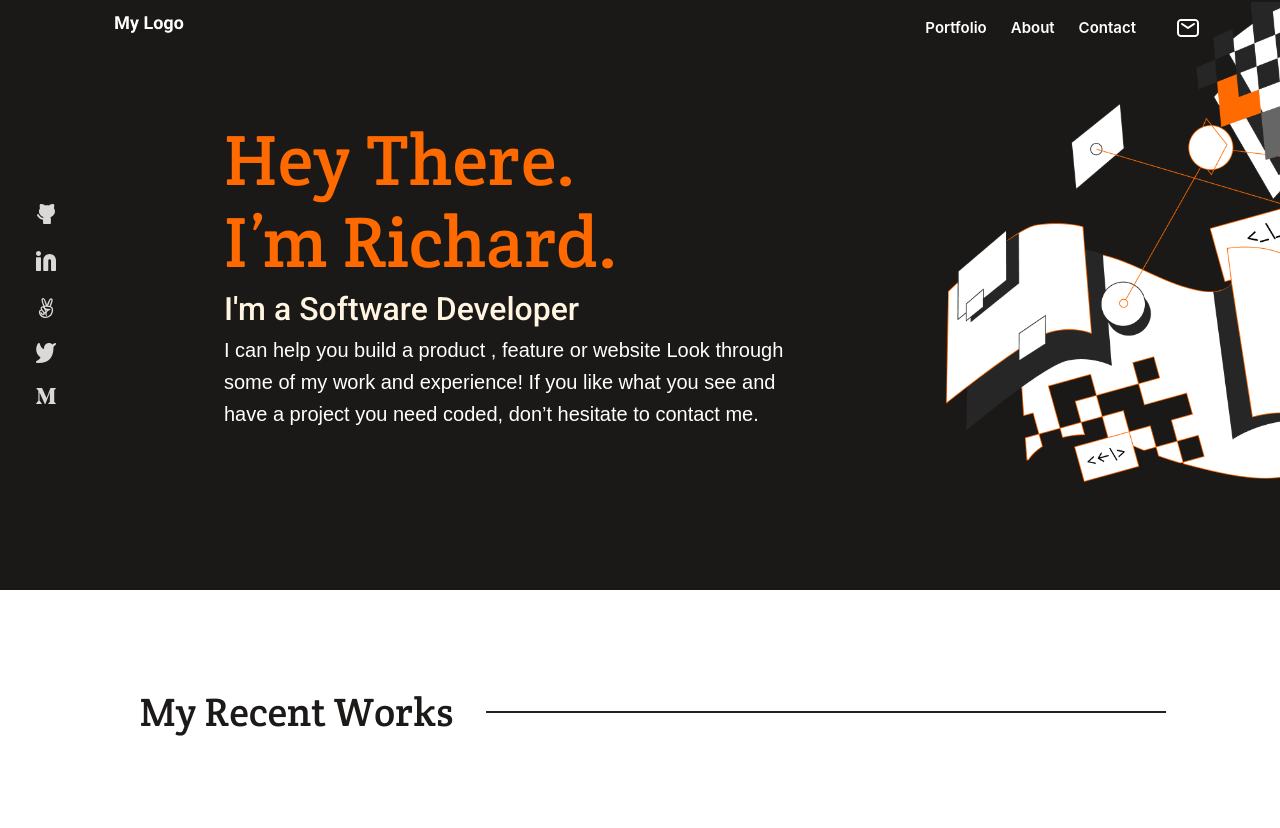
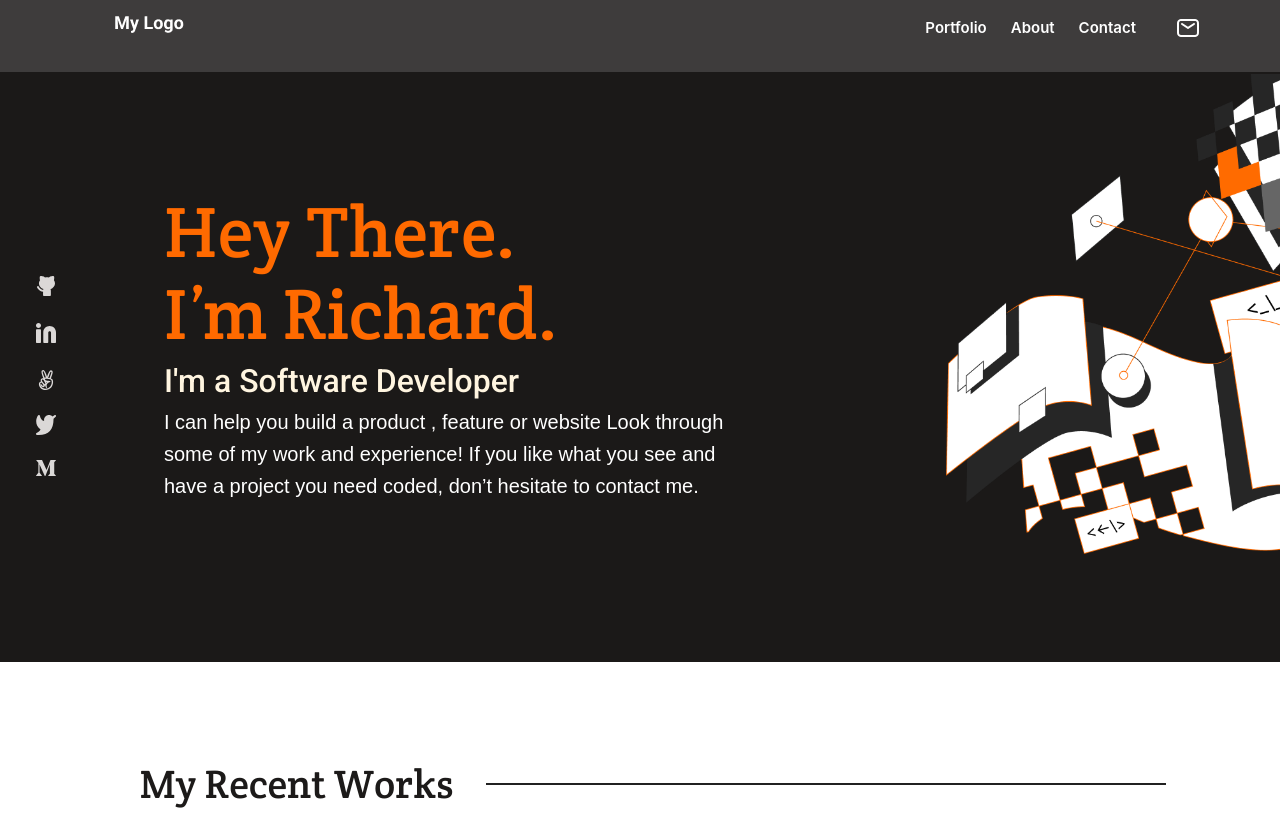
Before and after one commit to richie1988/mobile-firstsetup, a website: page index.html in a window 1280 px wide. Shown: the top 828 px of the page. Drawn offline with Linux system fonts and the light colour scheme; a web font is replaced by a local one.

Commit message:
fixed header error

```diff
--- a/index.html
+++ b/index.html
@@ -13,7 +13,7 @@
 </head>
 
 <body>
-    <header class="Top-nav">
+    <header class="header">
         <a><img class="logo" src="imagez/My Logo.png" alt="MyLogo"></a>
         <nav>
             <ul class="nav-section">
--- a/style.css
+++ b/style.css
@@ -9,18 +9,19 @@ body {
   height: auto;
 }
 
-.Top-nav {
+.header {
   width: 100%;
-  background-color: hsl(15, 91%, 47%);
+  background: hsl(0, 2%, 24%);
   position: relative;
   margin: auto;
+  height: 72px;
 }
 
 .item {
   display: none;
 }
 
-.Top-nav img {
+.header img {
   display: flex;
   float: left;
   padding: 16px;
```
